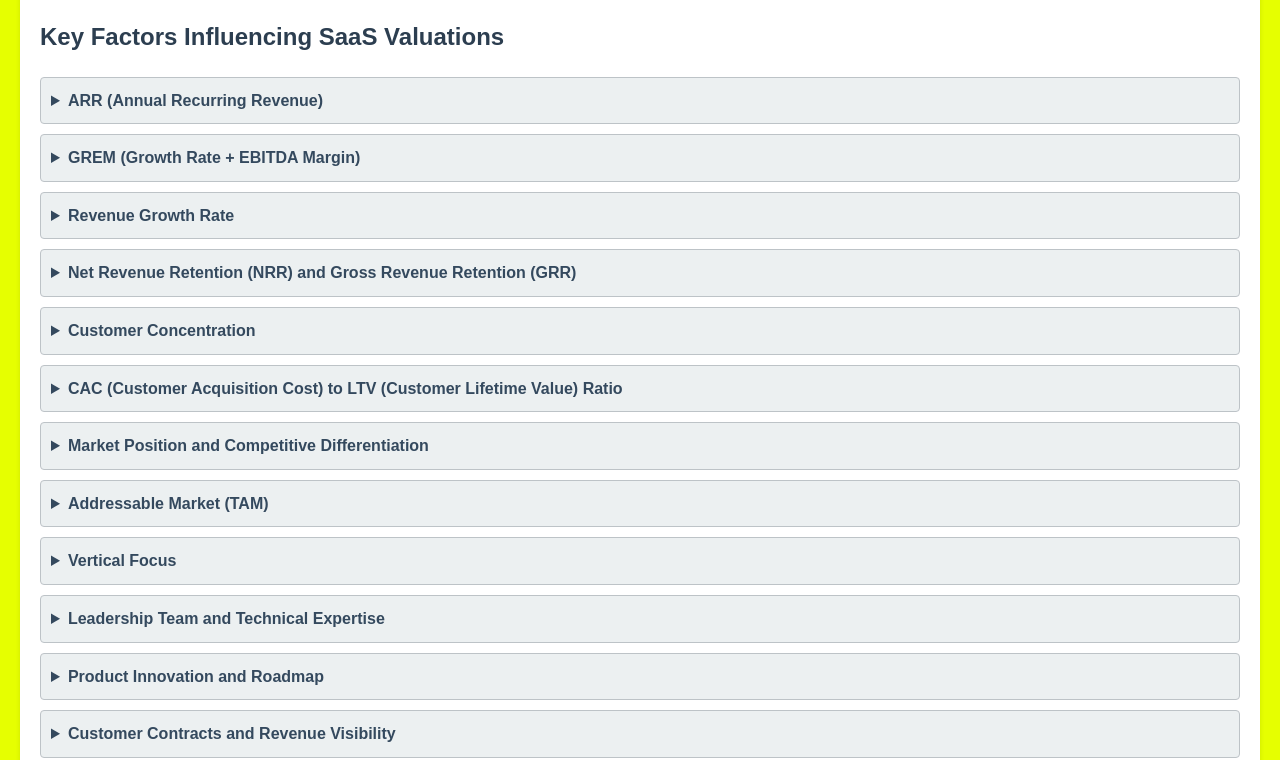
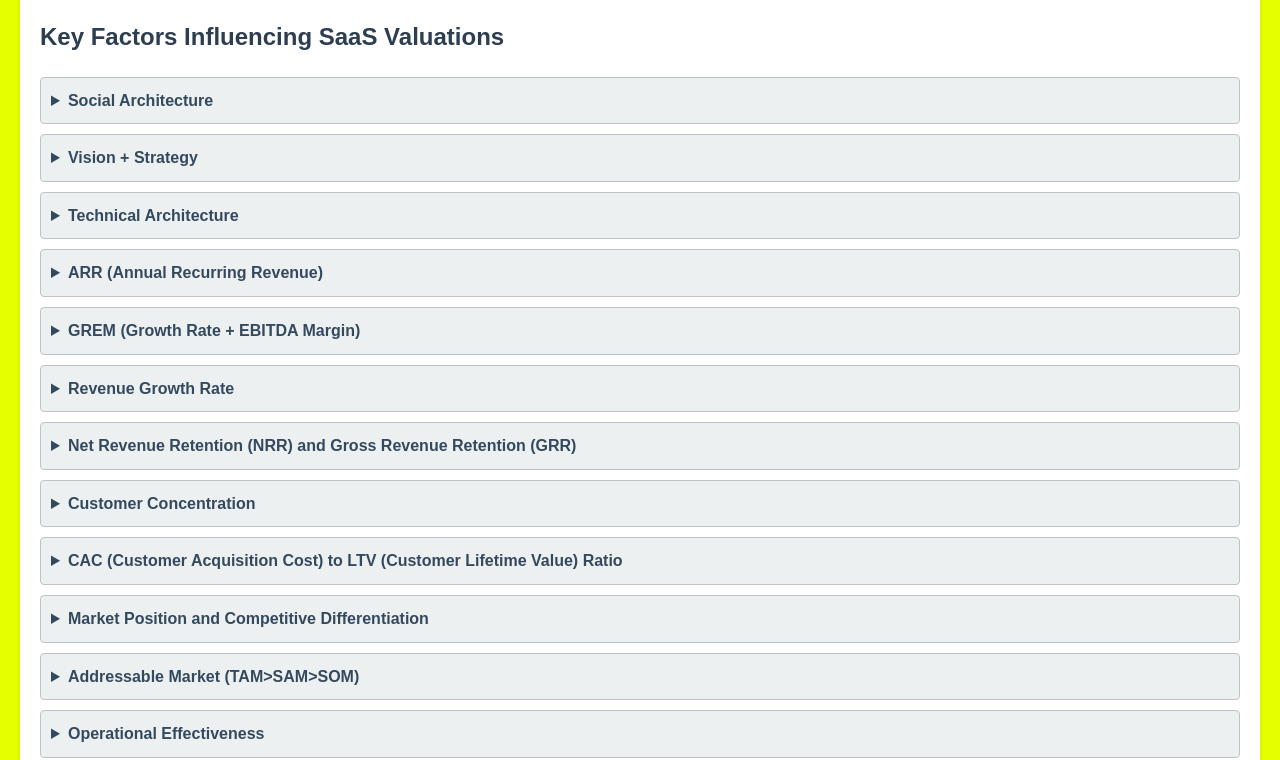
Before and after one commit to thinkingarch/Evident, a plain HTML site: page index.html in a window 1280 px wide. Shown: the part 203-963 px from the top of the page. Drawn offline with Linux system fonts and the light colour scheme.

Commit message:
Update index.html

```diff
--- a/index.html
+++ b/index.html
@@ -45,6 +45,11 @@
 
         <h2>Key Factors Influencing SaaS Valuations</h2>
         <div class="factor-explanation">
+
+
+             <details><summary>Social Architecture</summary> <p>Clarity of governance, Leadership & Talents, Org design clarity, Lean processes<br> <strong>Implementation:</strong> Input as a subjective score (0-10) via CSV, reflecting the strength of the Social Architecture. Normalized (higher is better). Contributes to the overall weighted 'Score' based on its slider weight. Not directly used in the simplified valuation multiple adjustment.</p> </details>
+             <details><summary>Vision + Strategy</summary> <p>Assesses how the strong the company's Vision + Strategy focusses on crucial, permanent Customer needs: Product roadmap, Commercial strategy, Ecosystem strategy.<br> <strong>Implementation:</strong> Input as a subjective score (0-10) via CSV. Normalized (higher is better). Contributes significantly to the overall weighted 'Score' based on its slider weight. Not directly used in the simplified valuation multiple adjustment.</p> </details>
+             <details><summary>Technical Architecture</summary> <p>Assesses the company's Technical Architecture: quality of tech assets, methods, maturity of build and run, reference architecture<br> <strong>Implementation:</strong> Score (0-10) from CSV. Normalized (higher=better). Weighted in the 'Score'.<br> <strong></p> </details>
              <details><summary>ARR (Annual Recurring Revenue)</summary><p>This is the normalized annual run-rate of recurring revenue, typically excluding one-time fees. It's the cornerstone of SaaS valuation as it represents predictable income, which investors and acquirers value highly over volatile revenue streams. The size of ARR often indicates the company's stage (startup, growth, mature) and influences the applicable valuation multiple range.<br><strong>Implementation:</strong> The tool reads the ARR value directly from your CSV. This value forms the base for the final 'Valuation Range' calculation (ARR multiplied by an adjusted multiple). It does not directly influence the weighted 'Score', but its magnitude provides context for all other metrics.</p></details>
              <details><summary>GREM (Growth Rate + EBITDA Margin)</summary><p>Often related to the "Rule of 40", this metric balances high growth (which often requires investment and can reduce margins) with profitability (EBITDA Margin). A high GREM score indicates efficient growth – the company is expanding without excessively burning cash. Scores above 40-50% are generally considered strong for mature SaaS businesses.<br><strong>Implementation:</strong> The tool calculates GREM automatically (`RevenueGrowth + EBITDA_Margin`) after parsing the CSV. This calculated GREM value is then normalized (scaled 0-1). It's used as a positive factor when adjusting the base ARR multiple in the simplified valuation calculation. You can also assign it a weight using its slider to include it directly in the overall 'Score'.</p></details>
              <details><summary>Revenue Growth Rate</summary><p>Measures the year-over-year percentage increase in ARR. High, sustainable growth signals strong product-market fit, effective sales/marketing, and a large addressable market. It's a primary driver of high valuation multiples, especially for earlier-stage companies where future potential outweighs current profitability.<br><strong>Implementation:</strong> Read from the CSV (as a decimal, e.g., 0.4 for 40%) and normalized (0-1 scale, higher is better). This normalized value significantly contributes to the overall weighted 'Score' based on its slider setting. It's also treated as a major positive driver when adjusting the ARR multiple in the valuation calculation.</p></details>
@@ -52,14 +57,12 @@
              <details><summary>Customer Concentration</summary><p>Measures the risk associated with relying too heavily on a small number of customers. If a large portion of revenue comes from one or two clients, the loss of such a client could severely impact the business. Acquirers prefer a diversified customer base.<br><strong>Implementation:</strong> Read from the CSV (as a decimal, e.g., 0.2 for 20%). Normalized on a 0-1 scale where *lower* concentration yields a *higher* normalized score (indicating it's better). This normalized score contributes to the weighted 'Score'. High concentration (low normalized score) also acts as a *negative* driver, reducing the ARR multiple in the valuation calculation.</p></details>
              <details><summary>CAC (Customer Acquisition Cost) to LTV (Customer Lifetime Value) Ratio</summary><p>This ratio assesses the efficiency and profitability of customer acquisition efforts. LTV represents the total predicted revenue from a customer over their entire relationship with the company, while CAC is the cost to acquire that customer. A ratio significantly greater than 1 (often aiming for 3:1 or higher) indicates a sustainable business model where customer value outweighs acquisition cost.<br><strong>Implementation:</strong> Read from the CSV (expected as the LTV/CAC value itself, e.g., 4.0 for a 4:1 ratio) and normalized (higher is better). It contributes to the overall weighted 'Score' based on its slider weight. *Note: This simplified tool does not currently use LTV/CAC directly in the ARR multiple adjustment, but it's crucial for overall business health assessment.*</p></details>
              <details><summary>Market Position and Competitive Differentiation</summary> <p>Evaluates the company's standing relative to competitors. Does it have a unique technological advantage, strong brand recognition, intellectual property, high switching costs, or network effects that create a "moat"? A strong, defensible position allows for better pricing power and long-term stability.<br> <strong>Implementation:</strong> Input as a subjective score (0-10) via CSV. Normalized (0-1 scale, higher is better). Contributes to the weighted 'Score' based on its slider. Acts as a minor positive driver when adjusting the ARR multiple in the valuation estimate, reflecting the value of a strong market standing.</p> </details>
-             <details><summary>Addressable Market (TAM)</summary> <p>Total Addressable Market represents the overall revenue opportunity available for the product or service. A large and potentially growing TAM suggests ample room for future expansion, making the company more attractive to acquirers looking for significant scale.<br> <strong>Implementation:</strong> Input as a subjective score (0-10) via CSV, reflecting the size and growth potential of the TAM. Normalized (higher is better). Contributes to the weighted 'Score' based on its slider. Acts as a minor positive driver when adjusting the ARR multiple in the valuation estimate.</p> </details>
-             <details><summary>Vertical Focus</summary> <p>Indicates if the SaaS targets a specific industry (e.g., healthcare, construction) vs. being horizontal (usable across many industries). Vertical SaaS often boasts deeper domain expertise, higher product stickiness due to tailored features, and potentially higher barriers to entry, though the market size might be smaller.<br> <strong>Implementation:</strong> Input as a subjective score (0-10) via CSV, reflecting the strength and attractiveness of the vertical strategy (or 0 if horizontal). Normalized (higher is better). Contributes to the overall weighted 'Score' based on its slider weight. Not directly used in the simplified valuation multiple adjustment.</p> </details>
-             <details><summary>Leadership Team and Technical Expertise</summary> <p>Assesses the quality, experience, and completeness of the management team. A proven team with relevant industry experience, a history of successful scaling, and strong technical leadership significantly reduces execution risk and increases investor confidence.<br> <strong>Implementation:</strong> Input as a subjective score (0-10) via CSV. Normalized (higher is better). Contributes significantly to the overall weighted 'Score' based on its slider weight. Not directly used in the simplified valuation multiple adjustment.</p> </details>
-             <details><summary>Product Innovation and Roadmap</summary> <p>Evaluates the company's ability to innovate and the strategic direction of its product. A compelling roadmap, integration of modern technologies (like AI/ML where relevant), and a clear vision for future value creation suggest sustained relevance and growth potential.<br> <strong>Implementation:</strong> Input as a subjective score (0-10) via CSV. Normalized (higher is better). Contributes to the overall weighted 'Score' based on its slider weight. Not directly used in the simplified valuation multiple adjustment.</p> </details>
+             <details><summary>Addressable Market (TAM>SAM>SOM)</summary> <p>Evaluates the Addressable Market Size: the overall revenue opportunity available for the product or service. A large and potentially growing Addressable Market suggests ample room for future expansion, making the company more attractive to acquirers looking for significant scale.<br> <strong>Implementation:</strong> Input as a subjective score (0-10) via CSV, reflecting the size and growth potential of the TAM. Normalized (higher is better). Contributes to the weighted 'Score' based on its slider. Acts as a minor positive driver when adjusting the ARR multiple in the valuation estimate.</p> </details>
+             <details><summary>Operational Effectiveness</summary> <p>Evaluates the company's Operational Effectiveness: KPI and OKR definition of success, product development, commercial execution, risk and compliance<br> <strong>Implementation:</strong> Input as a subjective score (0-10) via CSV. Normalized (higher is better). Contributes to the overall weighted 'Score' based on its slider weight. Not directly used in the simplified valuation multiple adjustment.</p> </details>
              <details><summary>Customer Contracts and Revenue Visibility</summary> <p>Reflects the predictability and stability of future revenue streams. Longer contract terms (annual vs. monthly), high renewal rates, low churn, and clear payment terms reduce risk and make forecasting easier for potential acquirers.<br> <strong>Implementation:</strong> Input as a subjective score (0-10) via CSV assessing contract quality and revenue predictability. Normalized (higher is better). Contributes to the overall weighted 'Score' based on its slider weight. Not directly used in the simplified valuation multiple adjustment.</p> </details>
              <details><summary>Quality of Financial Statements</summary> <p>Refers to the accuracy, transparency, and adherence to accounting standards (like GAAP/IFRS) of the company's financial records. Clean, audited (or auditable) financials build trust and streamline the due diligence process, preventing deal complications or valuation discounts.<br> <strong>Implementation:</strong> Input as a subjective score (0-10) via CSV. Normalized (higher is better). Contributes to the weighted 'Score' based on its slider weight. Acts as a minor positive driver when adjusting the ARR multiple, reflecting reduced diligence risk.</p> </details>
              <details><summary>Cash Flow and Profitability</summary> <p>While growth is often key, underlying profitability (like positive EBITDA margin or Free Cash Flow) demonstrates business model viability and reduces reliance on external funding. A clear path to profitability, even if not yet achieved, is important.<br> <strong>Implementation:</strong> Input as a subjective score (0-10) via CSV reflecting current status and trajectory. Normalized (higher is better). Contributes to the weighted 'Score' based on its slider weight. Acts as a minor positive driver when adjusting the ARR multiple.</p> </details>
-             <details><summary>Scalability and Technical Debt</summary> <p>Scalability assesses the platform's ability to handle significant growth in users, data, or feature complexity without performance degradation or major re-architecture. Technical Debt represents accumulated compromises in code quality or architecture that hinder future development velocity and increase maintenance costs. High debt can be a major red flag.<br> <strong>Implementation (Scalability):</strong> Score (0-10) from CSV. Normalized (higher=better). Weighted in the 'Score'.<br> <strong>Implementation (Technical Debt):</strong> Score (0-10, higher=more debt) from CSV. Normalized where *lower* input yields *higher* normalized score. Weighted in the 'Score'. Also acts as a minor *negative* driver in the valuation multiple adjustment.</p> </details>
+
         </div>
 
         <div class="upload-section">
```
